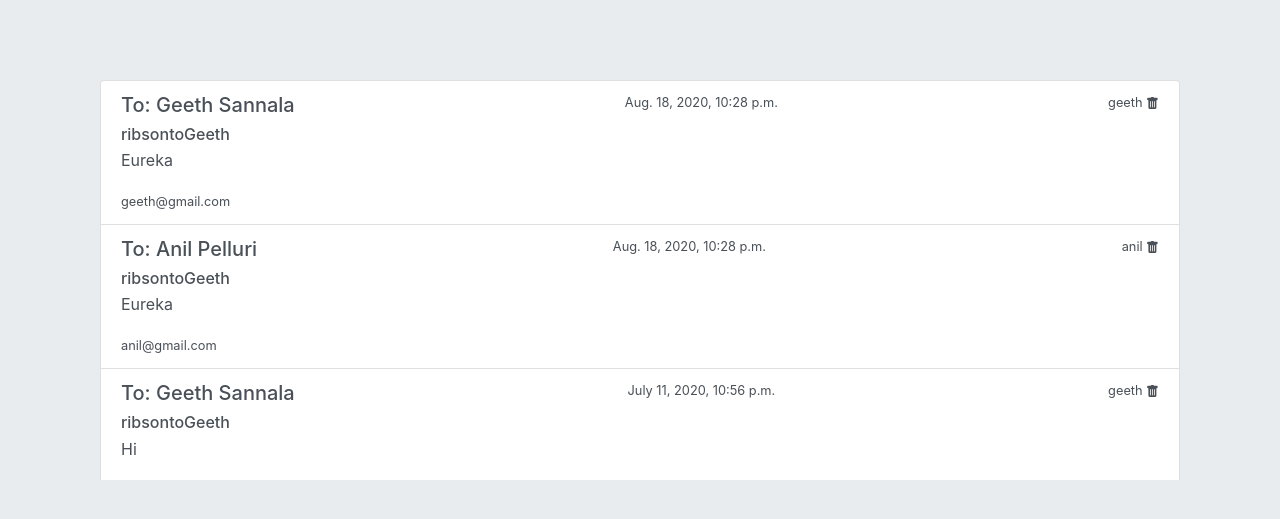
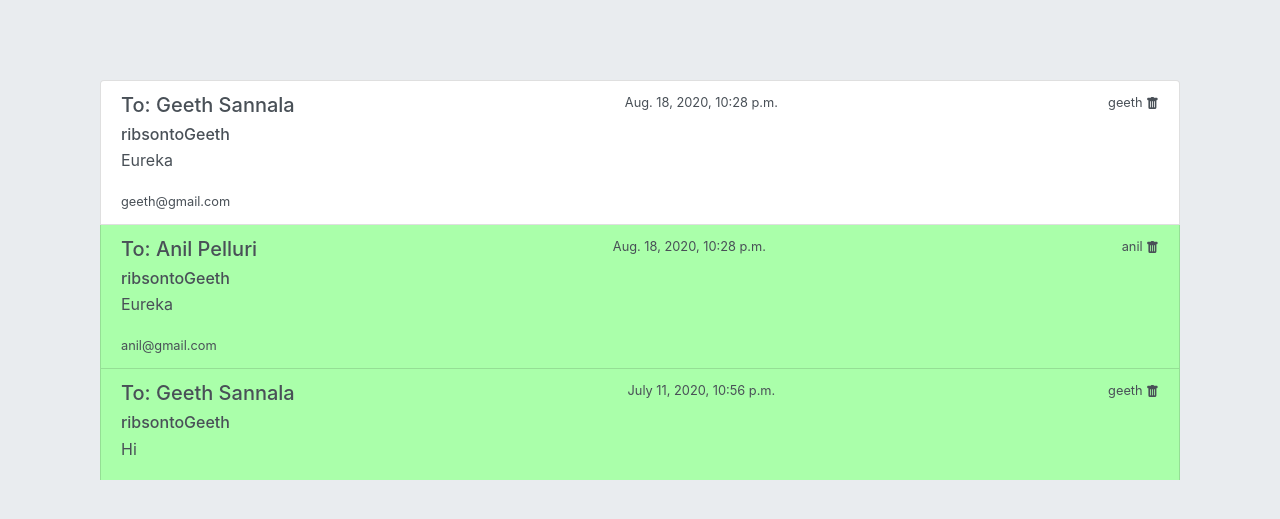
Before and after one commit to ribson068/slam, a Django app: page /sent/ in a window 1280 px wide. Shown: the part 66-585 px from the top of the page. Run offline with Django 3.2, Linux system fonts and the light colour scheme; a user stored in the database is signed in; data comes from the database, SQL or seed files in the repository; some libraries are stand-ins or nearby versions.

Commit message:
Sent items responded color

```diff
--- a/templates/edit_slam.html
+++ b/templates/edit_slam.html
@@ -150,7 +150,7 @@
 {%else%}
 <button  type="button" class="btn btn-success" style="width:49%" data-toggle="modal" data-target="#exampleModalCenter" >Send RESPONSE!</button>
 {%endif%}
-<a href="{%url 'sent'%}" id="selecttemplate">
+<a href="{%url 'inbox'%}" id="selecttemplate">
 <button type="button" class="btn btn-secondary" style="width:49%">Back</button>
 </a>
 </div>
--- a/templates/sent.html
+++ b/templates/sent.html
@@ -13,7 +13,7 @@
 
 
 
- <a href="{%url 'viewslam' c.pk%}" id="list{{c.pk}}" class="list-group-item list-group-item-action flex-column align-items-start  listtemplate">
+ <a href="{%url 'viewslam' c.pk%}" id="list{{c.pk}}" class="list-group-item list-group-item-action flex-column align-items-start  listtemplate {%if not c.response%}responded{%endif%}">
     <div class="d-flex w-100 justify-content-between">
       <h5 class="mb-1">To: {{c.to.first_name}} {{c.to.last_name}}</h5>
 
```
